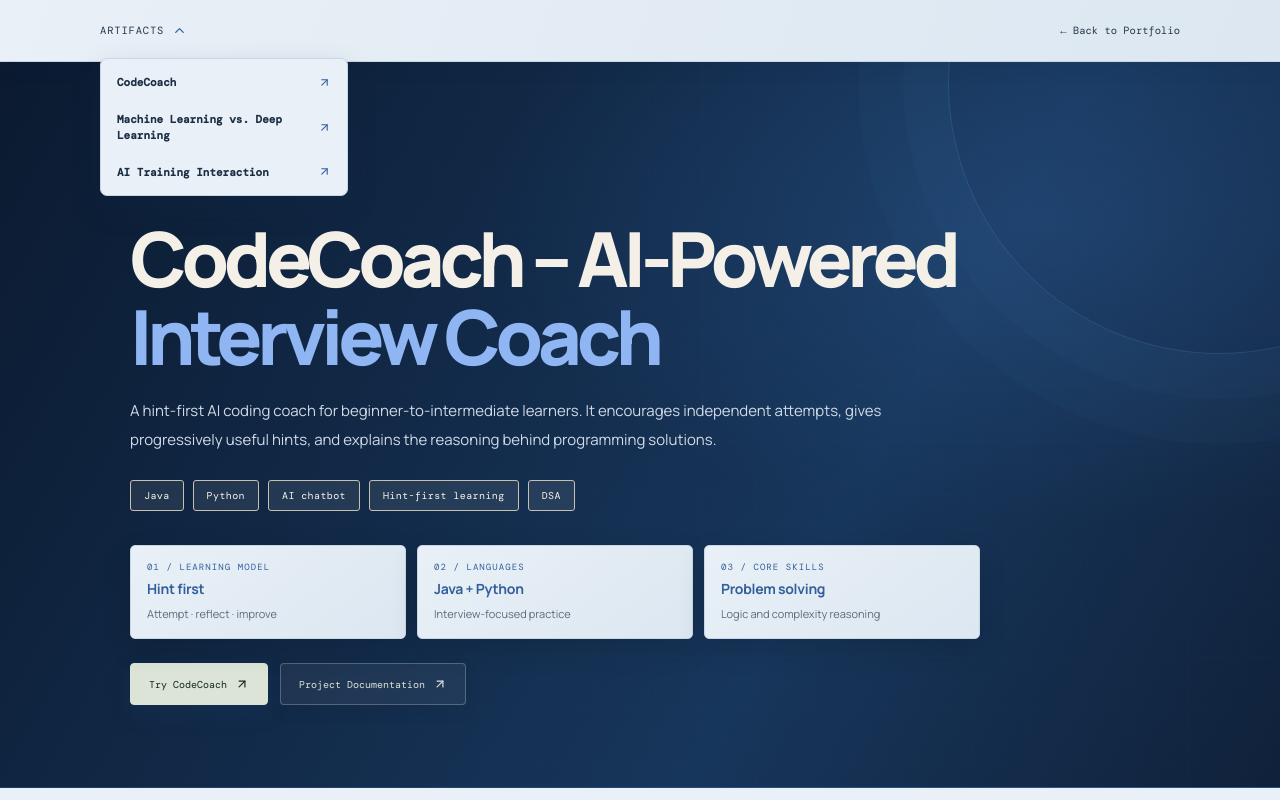
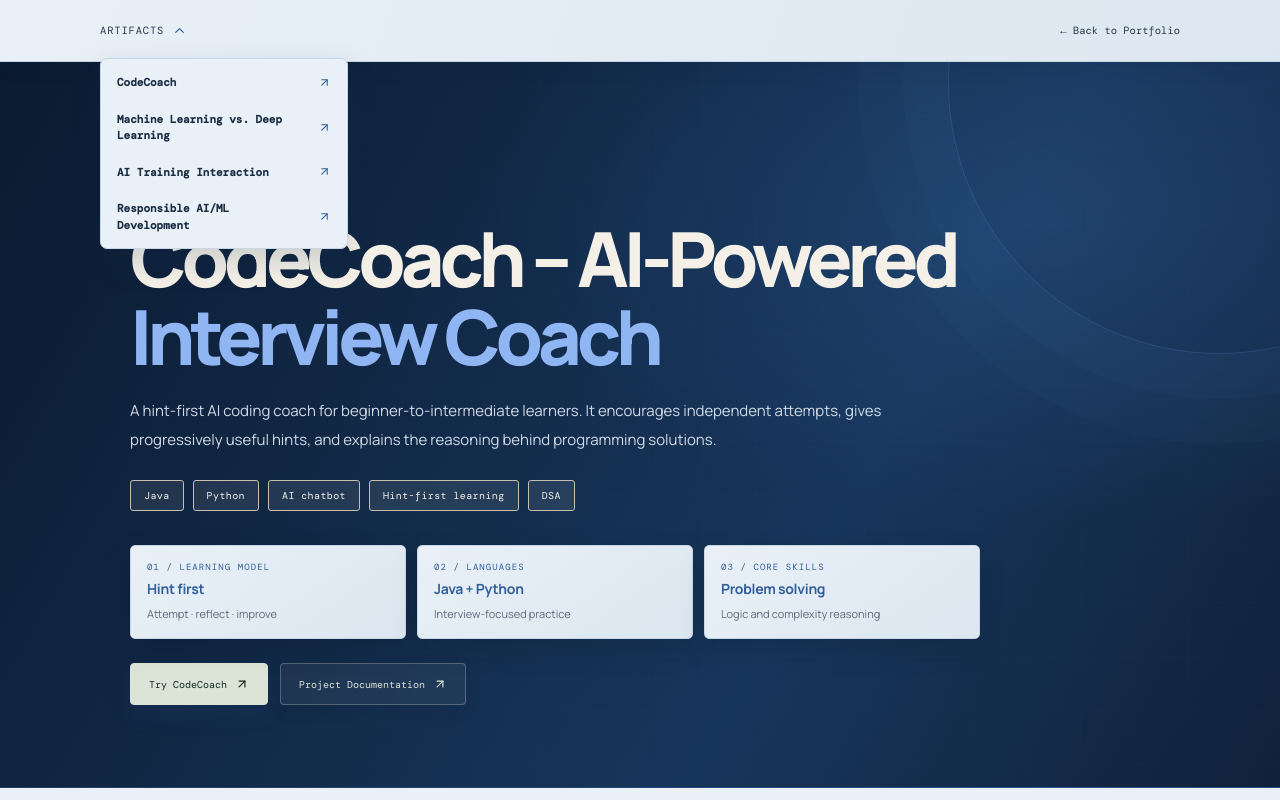
Before and after one commit to AnushaKallempudi12/portfolio, a Next.js app: page /portfolio/artifacts/codecoach in a window 1280 px wide. Both pictures are taken after a click on the button "ARTIFACTS". Shown: the top 800 px of the page. Built offline with nearby package versions, Linux system fonts and the light colour scheme.

Commit message:
Add Artifact 4 to CodeCoach artifact navigation

```diff
--- a/src/app/artifacts/codecoach/page.jsx
+++ b/src/app/artifacts/codecoach/page.jsx
@@ -76,6 +76,7 @@ export default function CodeCoachPage(){
      <Link href="/artifacts/codecoach/" onClick={()=>setMenuOpen(false)}>CodeCoach <ArrowUpRight size={13}/></Link>
      <Link href="/artifacts/ml-vs-dl/" onClick={()=>setMenuOpen(false)}>Machine Learning vs. Deep Learning <ArrowUpRight size={13}/></Link>
      <Link href="/artifacts/ai-training-interaction/" onClick={()=>setMenuOpen(false)}>AI Training Interaction <ArrowUpRight size={13}/></Link>
+     <Link href="/artifacts/responsible-ai/" onClick={()=>setMenuOpen(false)}>Responsible AI/ML Development <ArrowUpRight size={13}/></Link>
     </div>}
    </div>
    <Link href="/#top">← Back to Portfolio</Link>
```
